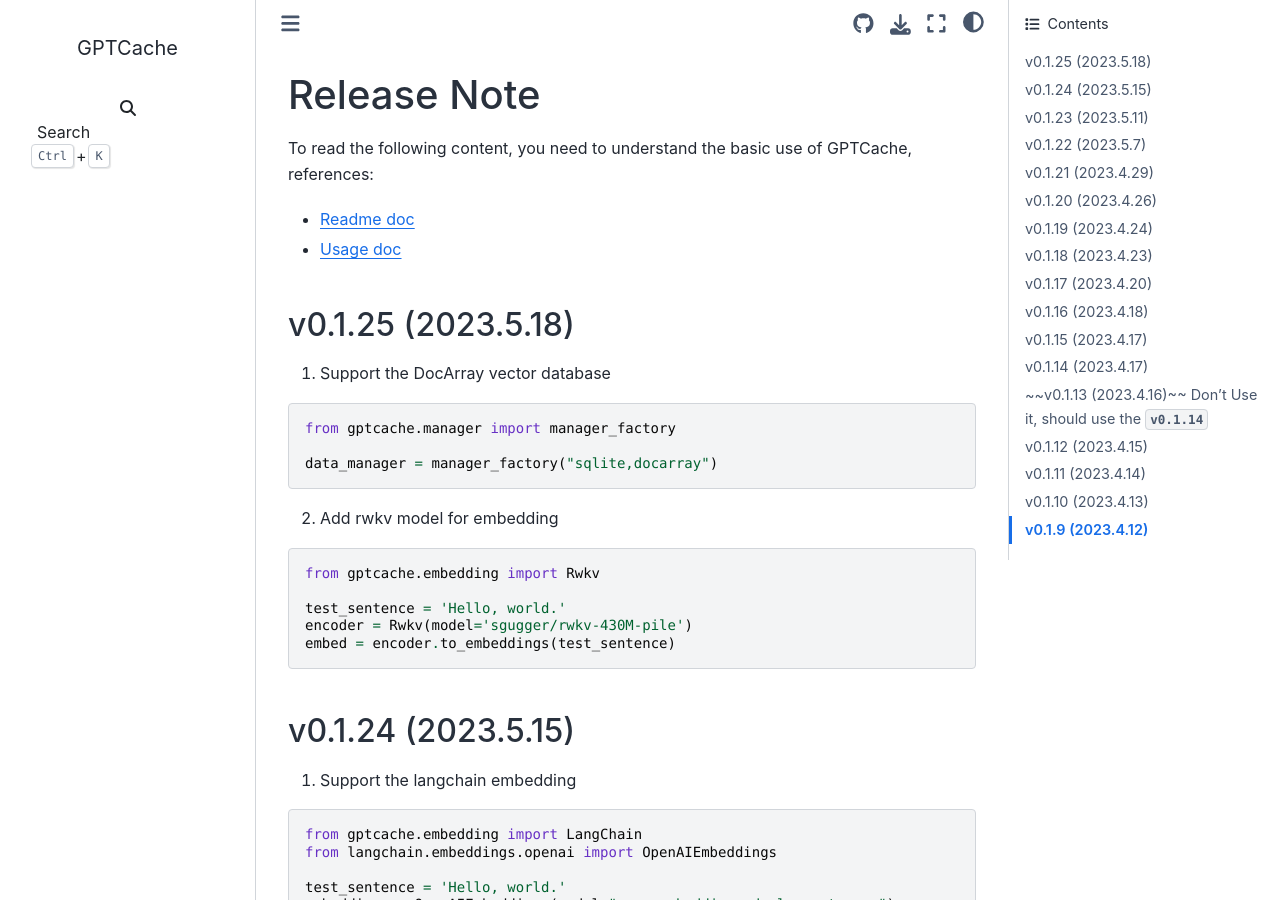
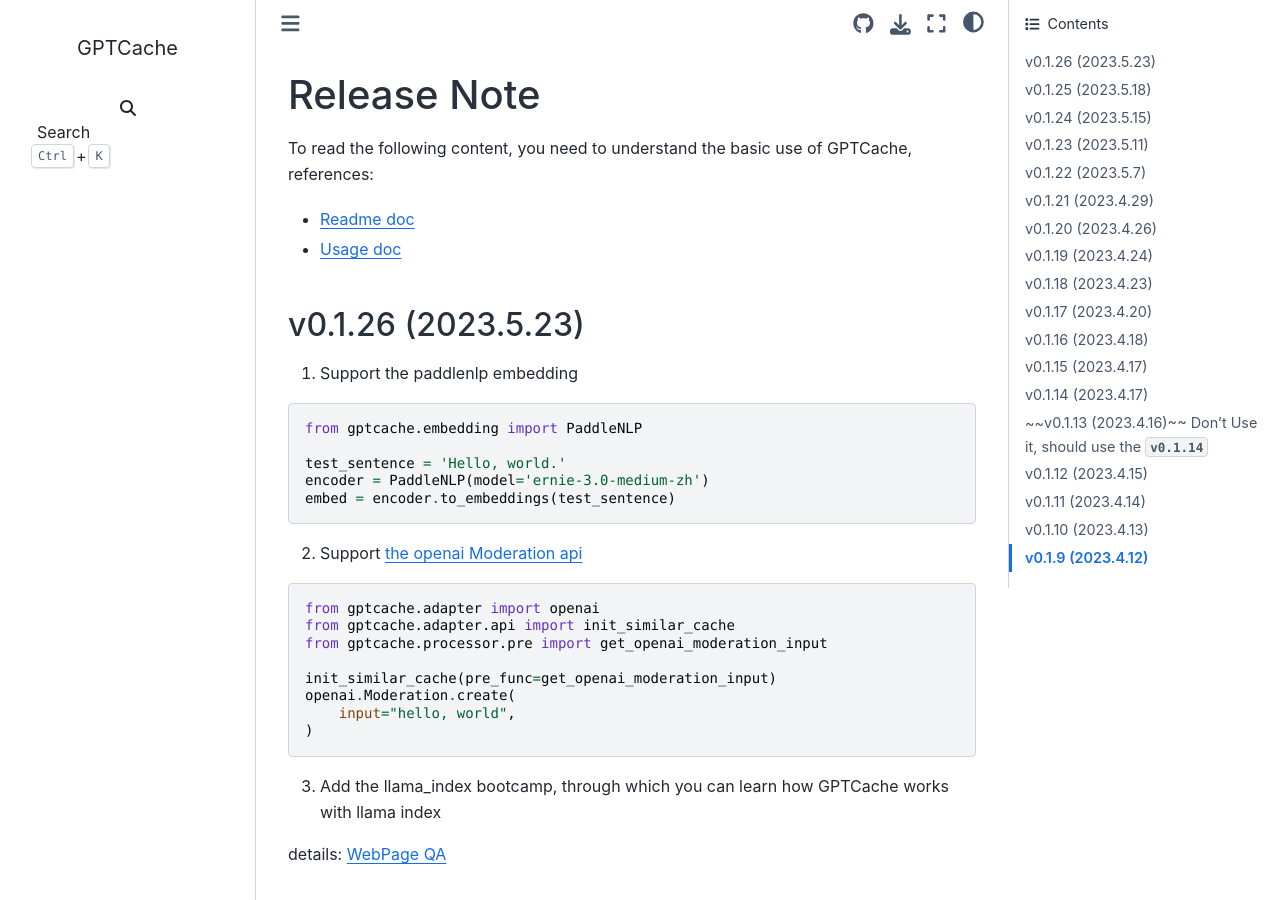
Before and after one commit to zilliztech/GPTCache, a Sphinx documentation site: the page built from docs/release_note.md, in a window 1280 px wide and 900 px high. Built offline with Sphinx 7.4.7 and the Sphinx Book theme 1.1.4, drawn with Linux system fonts in a browser that asks for light colours; pages that are not in the unit, such as notebooks, are missing from menus; the version number is read from the project's files by our own code.

Commit message:
Update the version to `0.1.26`
Signed-off-by: SimFG <bang.fu@zilliz.com>

````diff
--- a/docs/release_note.md
+++ b/docs/release_note.md
@@ -4,6 +4,35 @@
 
 - [Readme doc](https://github.com/zilliztech/GPTCache)
 - [Usage doc](https://github.com/zilliztech/GPTCache/blob/main/docs/usage.md)
+
+## v0.1.26 (2023.5.23)
+
+1. Support the paddlenlp embedding
+
+```python
+from gptcache.embedding import PaddleNLP
+
+test_sentence = 'Hello, world.'
+encoder = PaddleNLP(model='ernie-3.0-medium-zh')
+embed = encoder.to_embeddings(test_sentence)
+```
+
+2. Support [the openai Moderation api](https://platform.openai.com/docs/api-reference/moderations)
+
+```python
+from gptcache.adapter import openai
+from gptcache.adapter.api import init_similar_cache
+from gptcache.processor.pre import get_openai_moderation_input
+
+init_similar_cache(pre_func=get_openai_moderation_input)
+openai.Moderation.create(
+    input="hello, world",
+)
+```
+
+3. Add the llama_index bootcamp, through which you can learn how GPTCache works with llama index
+
+details: [WebPage QA](https://gptcache.readthedocs.io/en/latest/bootcamp/llama_index/webpage_qa.html)
 
 ## v0.1.25 (2023.5.18)
 
--- a/setup.py
+++ b/setup.py
@@ -18,7 +18,7 @@
 setuptools.setup(
     name="gptcache",
     packages=find_packages(),
-    version="0.1.25",
+    version="0.1.26",
     author="SimFG",
     author_email="bang.fu@zilliz.com",
     description="GPTCache, a powerful caching library that can be used to speed up and lower the cost of chat "
````
